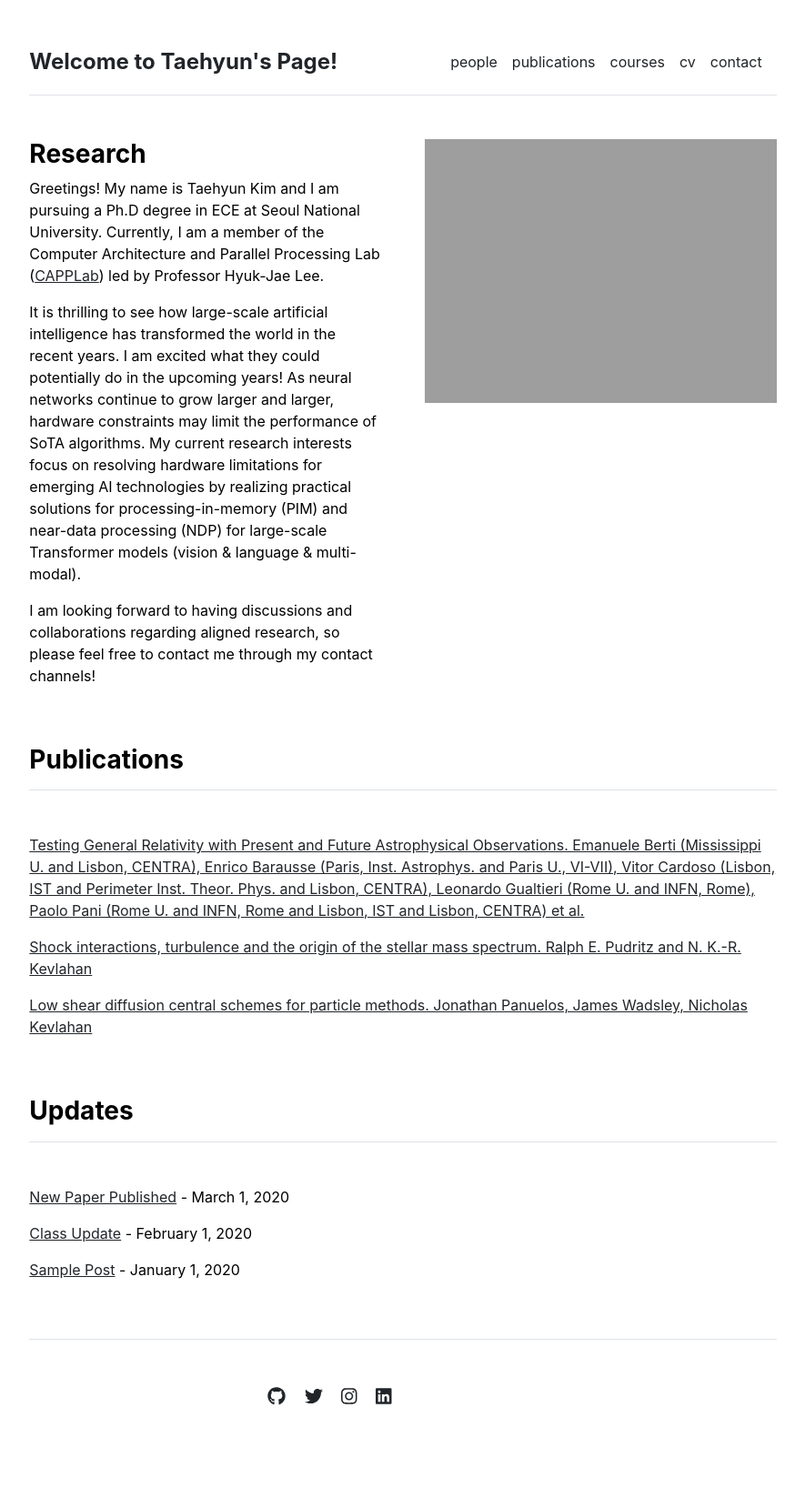
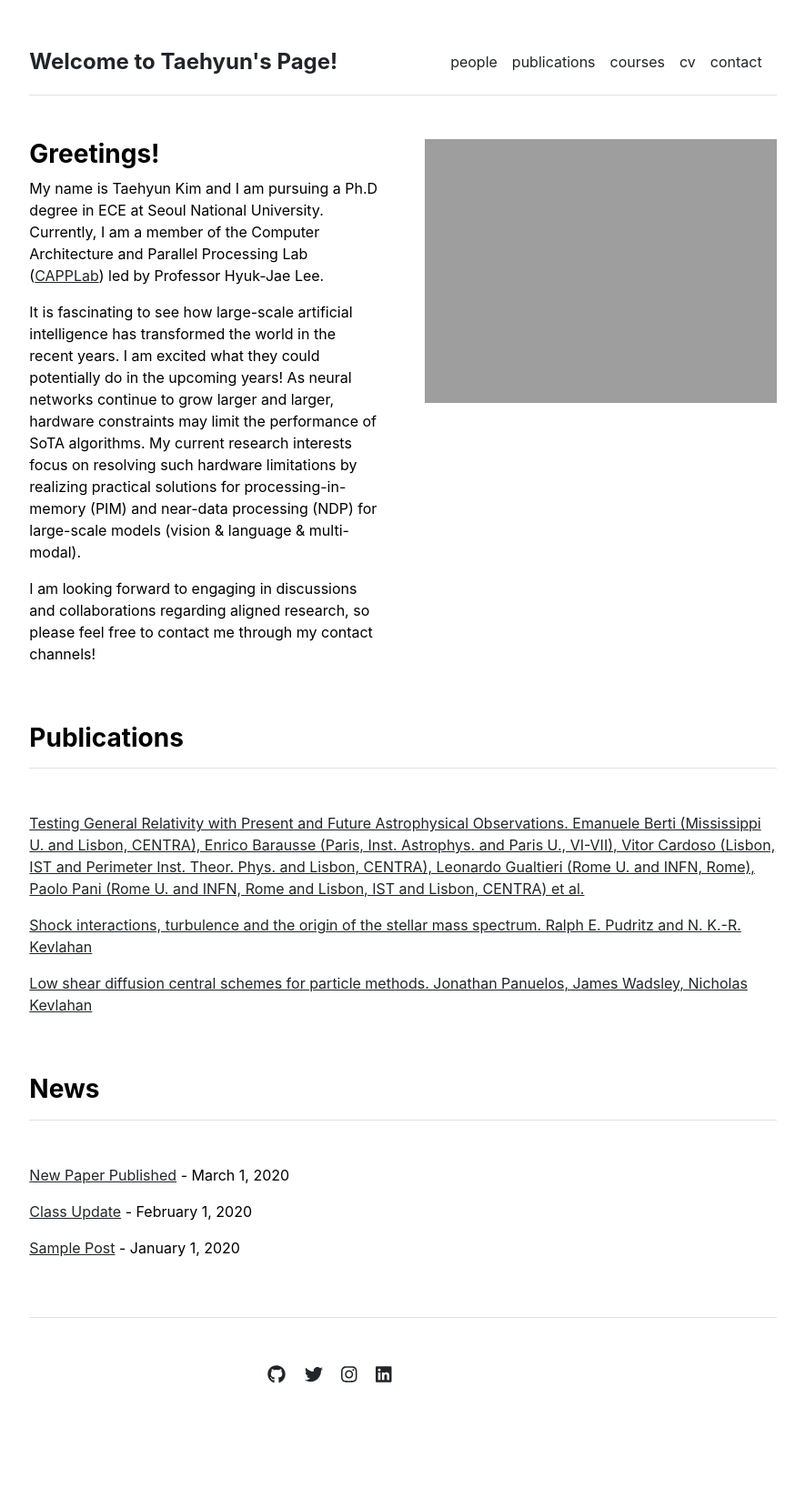
Before and after one commit to taehyunzzz/taehyunzzz.github.io, a Jekyll site: the page built from index.md, in a window 1280 px wide. Shown: the whole page at 91% size, without its empty margins (197-1082 px from the left). Built offline with Jekyll 4.4.1, drawn with Linux system fonts in a browser that asks for light colours; after the commit the page ends 1623 px from its top, so only the background shows below that.

Commit message:
Update bio

```diff
--- a/_layouts/home.html
+++ b/_layouts/home.html
@@ -4,7 +4,7 @@ layout: default
 
 <div class="row g-5 mb-5">
   <div class="col-md-6">
-    <h3 class="fw-bold">Research</h3>
+    <h3 class="fw-bold">Greetings!</h3>
     {{ content }}
   </div>
   <div class="col-md-6">
@@ -16,7 +16,7 @@ layout: default
 
 <div class="row g-5 mb-5">
   <div class="col-md-12">
-    <h3 class="fw-bold border-bottom pb-3 mb-5">Updates</h3>
+    <h3 class="fw-bold border-bottom pb-3 mb-5">News</h3>
     {% for post in site.posts %}
       <p><a href="{{ site.github.url }}/{{ post.url }}">{{ post.title }}</a> - {{ post.date | date: "%B %-d, %Y" }}</p>
     {% endfor %}
--- a/index.md
+++ b/index.md
@@ -3,16 +3,16 @@ layout: home
 title: "Home"
 ---
 
-Greetings! My name is Taehyun Kim and I am pursuing a Ph.D degree in ECE at Seoul National
+My name is Taehyun Kim and I am pursuing a Ph.D degree in ECE at Seoul National
 University. Currently, I am a member of the Computer Architecture and Parallel Processing Lab
 ([CAPPLab](http://capp.snu.ac.kr/)) led by Professor Hyuk-Jae Lee.
 
-It is thrilling to see how large-scale artificial intelligence has transformed the world in the
+It is fascinating to see how large-scale artificial intelligence has transformed the world in the
 recent years. I am excited what they could potentially do in the upcoming years! As neural networks
 continue to grow larger and larger, hardware constraints may limit the performance of SoTA algorithms.
-My current research interests focus on resolving hardware limitations for emerging AI technologies
-by realizing practical solutions for processing-in-memory (PIM) and near-data processing (NDP) for
-large-scale Transformer models (vision & language & multi-modal).
+My current research interests focus on resolving such hardware limitations by realizing practical
+solutions for processing-in-memory (PIM) and near-data processing (NDP) for large-scale models
+(vision & language & multi-modal).
 
-I am looking forward to having discussions and collaborations regarding aligned research, so
+I am looking forward to engaging in discussions and collaborations regarding aligned research, so
 please feel free to contact me through my contact channels!
```
